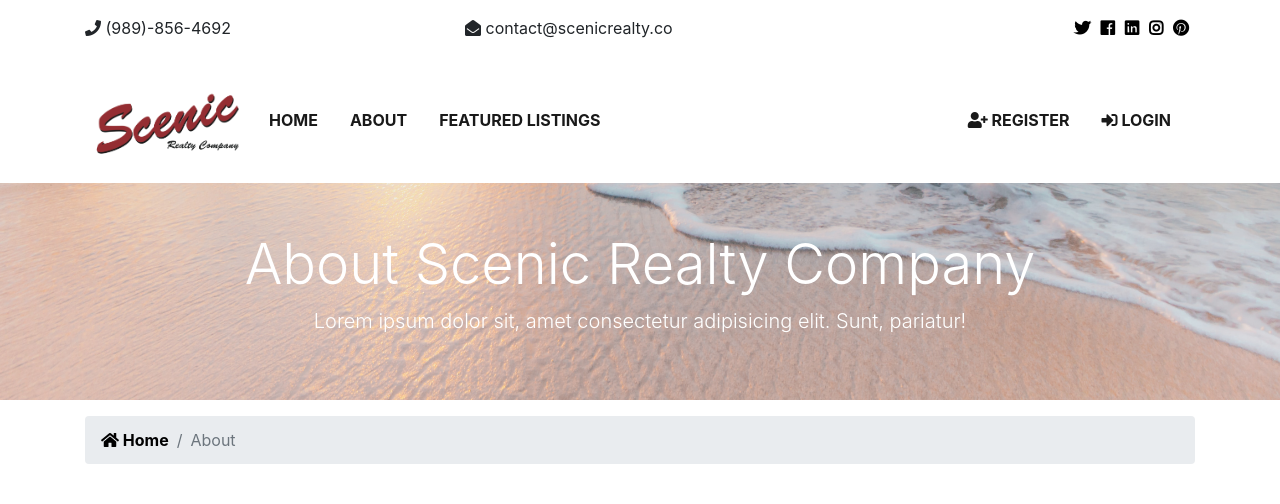
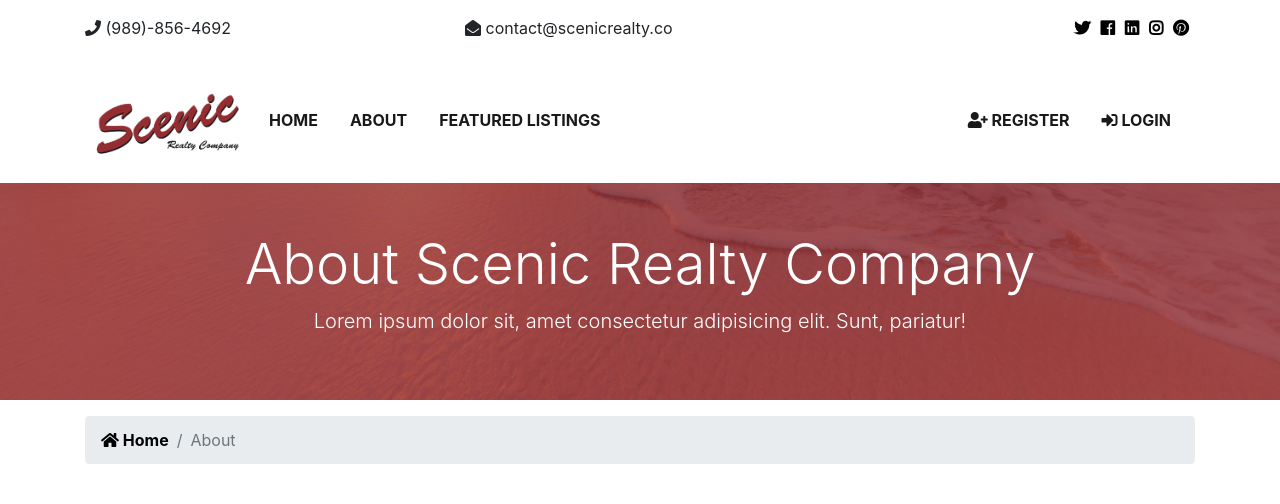
Before and after one commit to ticotheps/scenic-realty-app, a Django app: template templates/pages/about.html in a window 1280 px wide. Shown: the top 504 px of the page. Run offline with Django 3.2, Linux system fonts and the light colour scheme; the template is opened without the code that fills it, so the values that code supplies are empty; some libraries are stand-ins or nearby versions.

Commit message:
Updates typo to ensure that banner at top of 'About' page & 'Listings' page are Scenic red

```diff
--- a/scenic_project/static/css/style.css
+++ b/scenic_project/static/css/style.css
@@ -82,7 +82,7 @@ img {
 	left: 0;
 	min-height: 100%;
 	width: 100%;
-	background: rgba(rgba(137, 23, 28, 0.7));
+	background: rgba(137, 23, 28, 0.7) !important;
 }
 #showcase-inner.showcase-search {
 	min-height: 270px;
```
